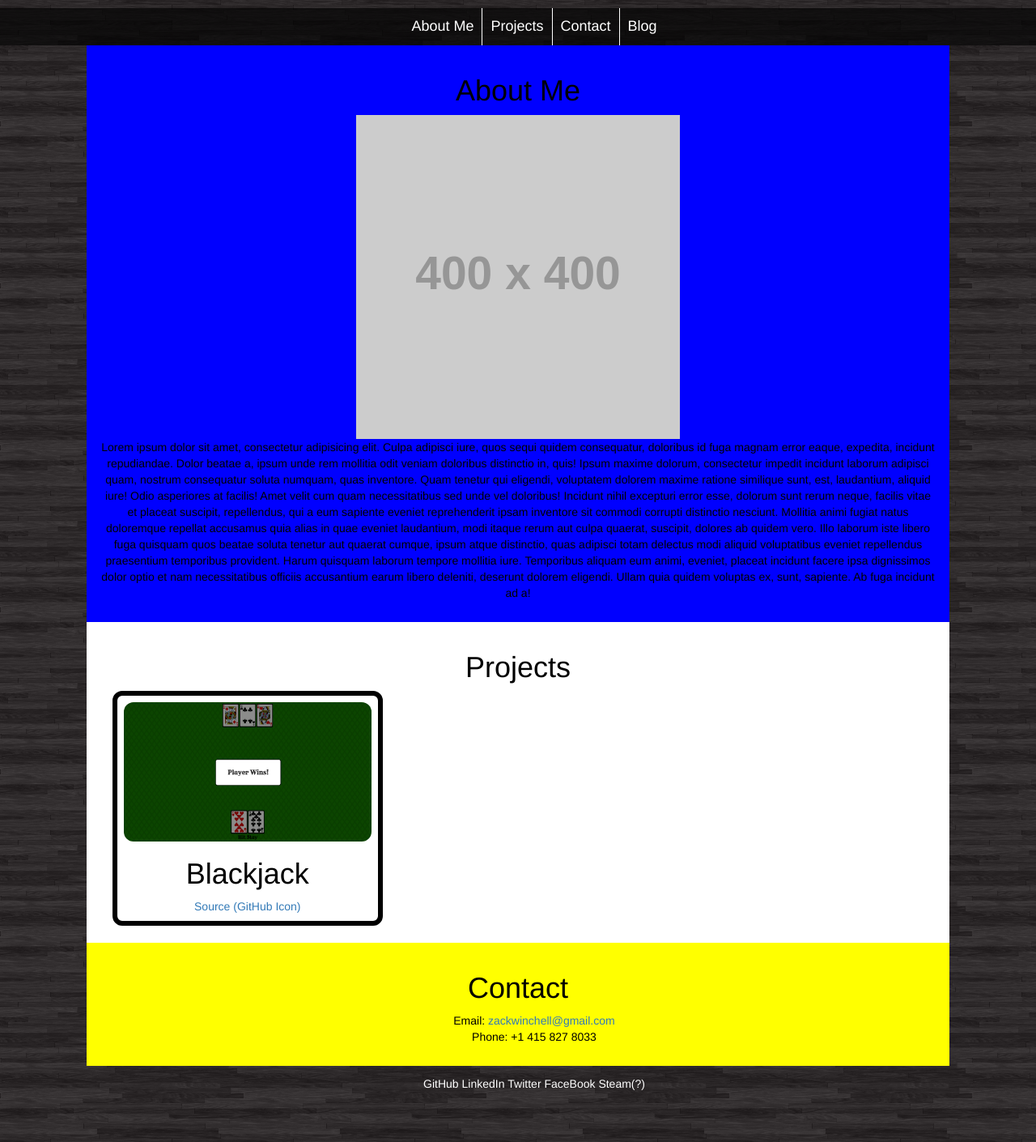
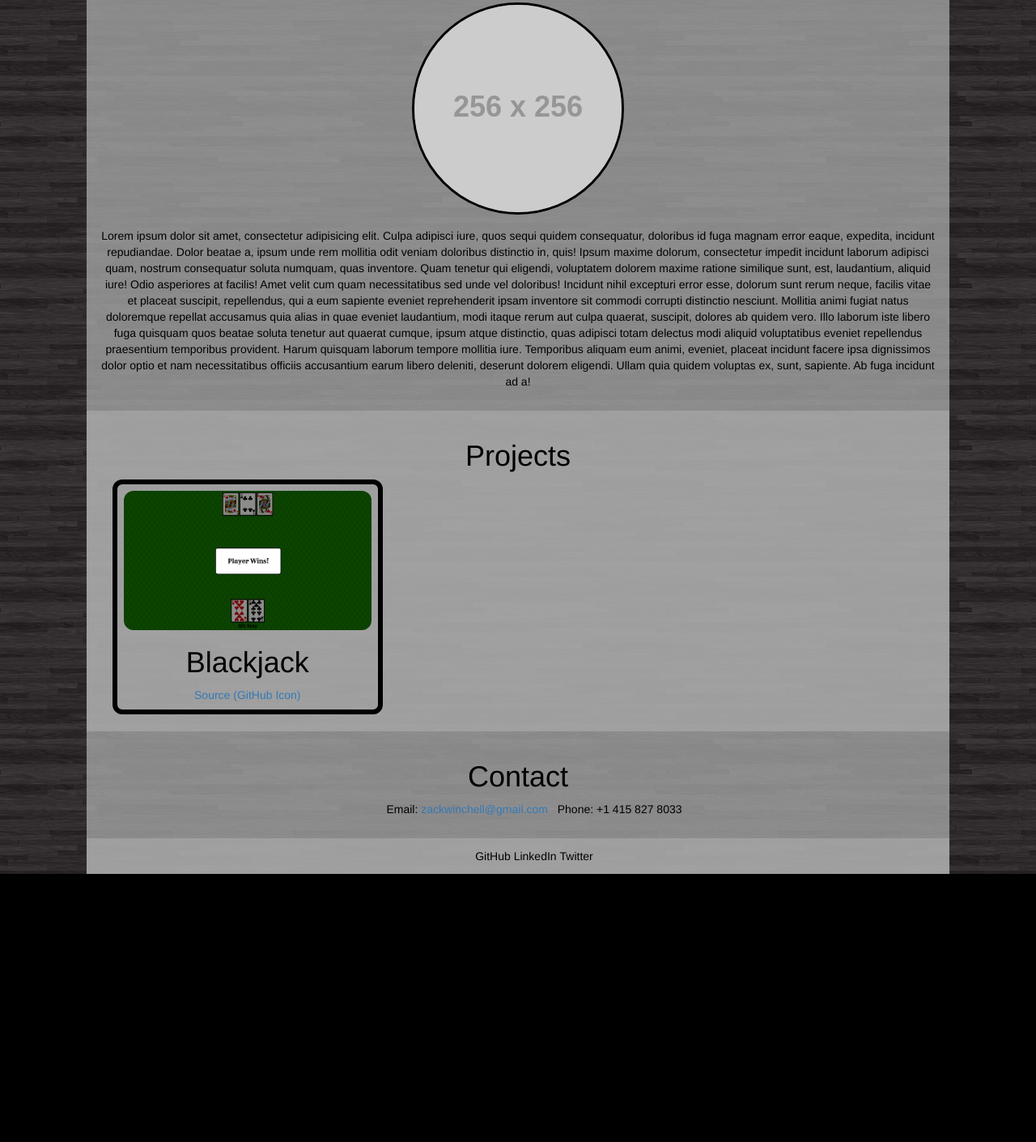
Before and after one commit to Gkjsdll/personal-site-old, a website: page index.html in a window 1280 px wide. Shown: the part 744-2154 px from the top of the page at 81% size. After the commit the page ends 1823 px from the top, so only its background shows below. Drawn offline with nearby package versions, Linux system fonts and the light colour scheme; placeholder pictures from the web are drawn by us.

Commit message:
first design pass

```diff
--- a/index.html
+++ b/index.html
@@ -11,15 +11,19 @@
 </head>
 <body>
 
-  <div id="cssMagic" name="cssMagic">
-    <h1>This Panel is Under Construction</h1>
+  <div class="container-fluid">
+    <div class="row">
+      <div id="cssMagic" name="cssMagic" class="col-xs-10 col-xs-offset-1">
+        <img src="http://placehold.it/1920x1080?text=CSS+Wizardry+Here" alt="Could not connect to placehold.it">
+      </div>
+    </div>
   </div>
 
   <div class="container-fluid">
     <div class="row">
       <div id="aboutMe" name="aboutMe" class="col-xs-10 col-xs-offset-1">
         <h1>About Me</h1>
-        <img src="http://placehold.it/400x400" alt="Headshot Here">
+        <img src="http://placehold.it/256x256" alt="Could not connect to placehold.it">
         <p>Lorem ipsum dolor sit amet, consectetur adipisicing elit. Culpa adipisci iure, quos sequi quidem consequatur, doloribus id fuga magnam error eaque, expedita, incidunt repudiandae. Dolor beatae a, ipsum unde rem mollitia odit veniam doloribus distinctio in, quis! Ipsum maxime dolorum, consectetur impedit incidunt laborum adipisci quam, nostrum consequatur soluta numquam, quas inventore. Quam tenetur qui eligendi, voluptatem dolorem maxime ratione similique sunt, est, laudantium, aliquid iure! Odio asperiores at facilis! Amet velit cum quam necessitatibus sed unde vel doloribus! Incidunt nihil excepturi error esse, dolorum sunt rerum neque, facilis vitae et placeat suscipit, repellendus, qui a eum sapiente eveniet reprehenderit ipsam inventore sit commodi corrupti distinctio nesciunt. Mollitia animi fugiat natus doloremque repellat accusamus quia alias in quae eveniet laudantium, modi itaque rerum aut culpa quaerat, suscipit, dolores ab quidem vero. Illo laborum iste libero fuga quisquam quos beatae soluta tenetur aut quaerat cumque, ipsum atque distinctio, quas adipisci totam delectus modi aliquid voluptatibus eveniet repellendus praesentium temporibus provident. Harum quisquam laborum tempore mollitia iure. Temporibus aliquam eum animi, eveniet, placeat incidunt facere ipsa dignissimos dolor optio et nam necessitatibus officiis accusantium earum libero deleniti, deserunt dolorem eligendi. Ullam quia quidem voluptas ex, sunt, sapiente. Ab fuga incidunt ad a!</p>
       </div>
     </div>
@@ -32,7 +36,9 @@
         <div class="row">
           <div class="project col-xs-12 col-md-4">
             <a href="http://gkjsdll.github.io/Blackjack/">
-              <img src="images/blackjackPlayerWin.png" alt="(Missing Image)">
+              <div>
+                <img src="images/1920_1080_spacer.png" alt="(Missing Image)">
+              </div>
             </a>
             <h1>Blackjack</h1>
             <a href="https://github.com/Gkjsdll/Blackjack">Source (GitHub Icon)</a>
@@ -54,14 +60,18 @@
     </div>
   </div>
   <!-- May move links to be on the navbar, below the text -->
-  <div id="links">
-    <ul>
-      <li><a href="">GitHub</a></li>
-      <li><a href="">LinkedIn</a></li>
-      <li><a href="">Twitter</a></li>
-      <li><a href="">FaceBook</a></li>
-      <li><a href="">Steam(?)</a></li>
-    </ul>
+  <div class="container-fluid">
+    <div class="row">
+      <div id="links" class="col-xs-10 col-xs-offset-1">
+        <ul>
+          <li><a href="https://github.com/gkjsdll">GitHub</a></li>
+          <li><a href="https://www.linkedin.com/in/gkjsdll">LinkedIn</a></li>
+          <li><a href="https://twitter.com/Gkjsdll">Twitter</a></li>
+          <!-- <li><a href="">FaceBook(?)</a></li> -->
+          <!-- <li><a href="">Steam(???)</a></li> -->
+        </ul>
+      </div>
+    </div>
   </div>
 
   <div id="navbar">
--- a/src/sass/style.sass
+++ b/src/sass/style.sass
@@ -3,31 +3,34 @@ $nav-back-color: rgba(0, 0, 0, 0.65)
 $link-text-hover: rgb(220, 220, 220)
 
 body
+  background-color: black
   background-image: url("/images/wood.jpg")
   background-repeat: repeat
   background-size: 300px 200px
-  padding-bottom: 50px
+  padding-top: 45px
   text-align: center
 
 #cssMagic
-  width: 100%
-  height: 100vh
   text-align: center
-  padding-top: 8px
-  h1
-    color: white
+  padding: 0px 0px 0px 0px
+  img
+    width: 100%
 
 #aboutMe
   padding: 16px
   background-color: #00f
   text-align: center
   color: black
-  .container
-    background-color: rgba(180, 180, 180, 0.7)
+  background-color: rgba(180, 180, 180, 0.7)
+  img
+    margin-top: 16px
+    margin-bottom: 16px
+    border: 3px solid black
+    border-radius: 50%
 
 #projects
   padding: 16px
-  background-color: #fff
+  background-color: rgba(180, 180, 180, 0.85)
   color: black
   text-align: center
   display: inline-block
@@ -39,29 +42,37 @@ body
     border: 6px solid black
     border-radius: 12px
     text-align: center
+    div
+      background-image: url("/images/blackjackPlayerWin.png")
+      background-size: 100% 100%
+      border-radius: 12px
+      &:hover
+        background-image: url("/images/blackjackNewGame.png")
     img
       max-width: 100%
       max-height: 100%
-      border-radius: 12px
 
 #contact
   text-align: center
   padding: 16px
-  background-color: yellow
+  background-color: rgba(180, 180, 180, 0.7)
   color: black
   ul
     li
       list-style: none
+      display: inline-block
+      padding: 0px 4px 0px 4px
 
 #links
   padding: 12px
+  background-color: rgba(180, 180, 180, 0.85)
   text-align: center
   ul
     margin-bottom: 0px
     li
       display: inline-block
       a
-        color: white
+        color: black
         &:hover
           color: $link-text-hover
           text-decoration: none
@@ -70,7 +81,7 @@ body
   background-color: $nav-back-color
   width: 100%
   position: fixed
-  bottom: 0px
+  top: 0px
   text-align: center
   ul
     font-size: 0px
```
Also changed, not shown: css/style.css, images/1920_1080_spacer.png (added), images/blackjackNewGame.png (added).
